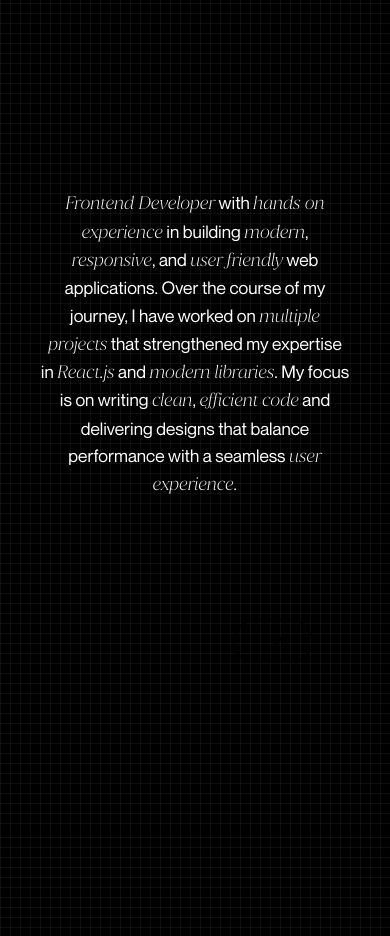
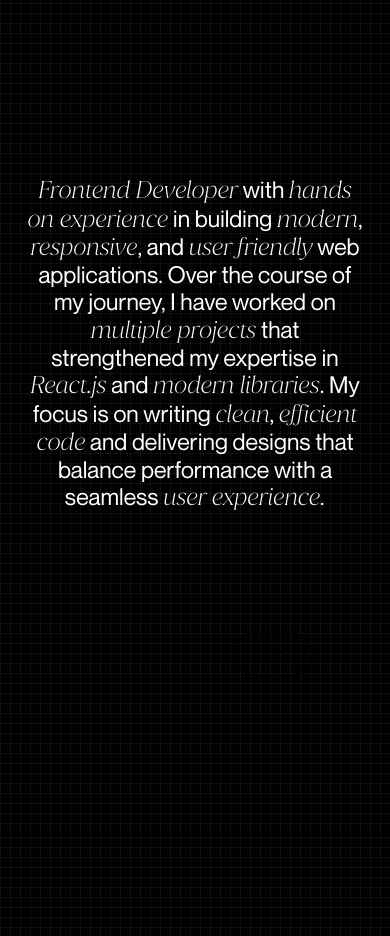
Before and after one commit to SaqibFarhanProgrammer/Saqib-Portfolio, a React (Vite) app: page / in a window 390 px wide. Shown: the part 860-1796 px from the top of the page. Built offline with nearby package versions, Linux system fonts and the light colour scheme.

Commit message:
update about

```diff
--- a/src/sectioms/About/About.jsx
+++ b/src/sectioms/About/About.jsx
@@ -38,9 +38,9 @@ export default function About() {
       flex flex-col justify-center items-center gap-8 sm:gap-10"
     >
       <p
-        className="about-para z-10 px-4  md:px-12 text-center py-10 sm:py-16 md:py-20
+        className="about-para z-10  md:px-12 text-center py-10 sm:py-16 md:py-20
         text-[4.5vw] sm:text-[13vw] md:text-[1.6vw]  lg:text-[2.3vw] w-[100%]
-        leading-[7vw] sm:leading-[5vw] md:leading-[3.2vw]"
+        leading-[7vw] sm:leading-[5vw] md:leading-[3.2vw] max-[531px]:text-[6vw]"
       >
         <span className="span font-['italic']">Frontend Developer</span> with{" "}
         <span className="span font-['italic']">hands on experience</span> in
```
